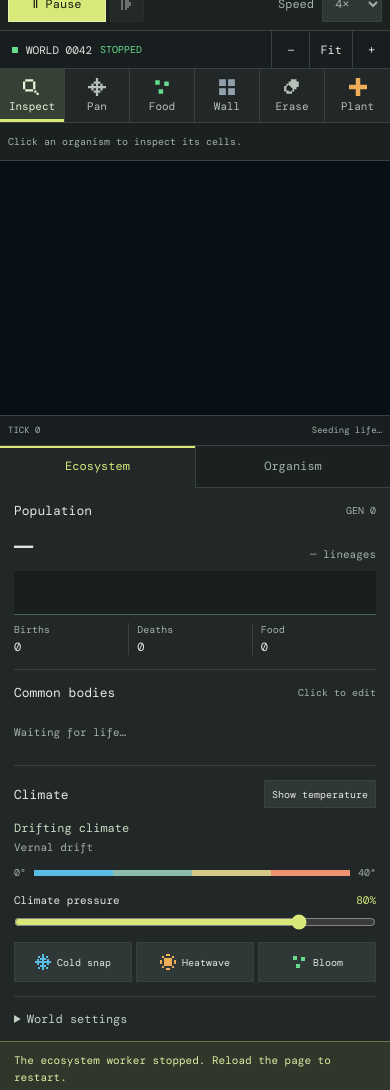
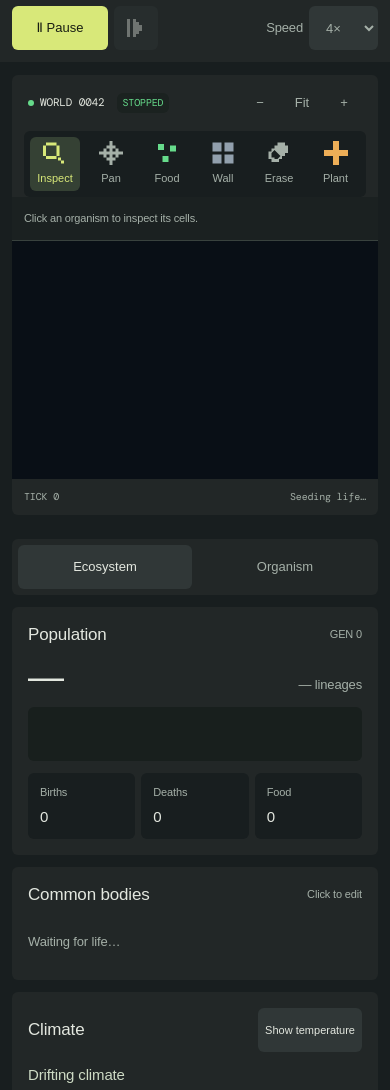
Before and after one commit to JustinasLa/EvoLab, a website built with Vite: page index.html in a window 390 px wide. Shown: the part 62-1152 px from the top of the page. Built offline with nearby package versions, Linux system fonts and the light colour scheme.

Commit message:
Refine dark interface with grouped cards and segmented controls

```diff
--- a/src/style.css
+++ b/src/style.css
@@ -1,7 +1,9 @@
 :root {
-  font-family: 'DM Mono', monospace;
-  font-size: 12px;
+  font-family: Arial, Helvetica, sans-serif;
+  font-size: 15px;
   font-weight: 400;
+  line-height: 1.4;
+  letter-spacing: -0.15px;
   color: #e3e7df;
   background: #090f16;
   color-scheme: dark;
@@ -10,6 +12,10 @@
   --border: #39423e;
   --muted: #a5b0a8;
   --accent: #d8e879;
+  --page: #181e1f;
+  --text: #e3e7df;
+  --radius: 6px;
+  --mono: 'DM Mono', monospace;
 }
 * {
   box-sizing: border-box;
@@ -38,12 +44,12 @@
 input[type='number'] {
   color: inherit;
   background: var(--raised);
-  border: 1px solid var(--border);
-  border-radius: 0;
+  border: 1px solid transparent;
+  border-radius: var(--radius);
 }
 button {
-  min-height: 32px;
-  padding: 5px 10px;
+  min-height: 36px;
+  padding: 6px 12px;
 }
 button:hover,
 select:hover {
@@ -56,6 +62,10 @@
 button:disabled {
   opacity: 0.4;
   cursor: default;
+}
+button:disabled:hover {
+  background: var(--raised);
+  border-color: transparent;
 }
 a {
   color: inherit;
@@ -81,38 +91,39 @@
   flex-shrink: 0;
 }
 button > svg {
-  width: 16px;
-  height: 16px;
+  width: 24px;
+  height: 24px;
 }
 #app {
   display: grid;
-  grid-template-rows: 56px minmax(0, 1fr) 36px;
+  grid-template-rows: 60px minmax(0, 1fr) 36px;
   height: 100dvh;
   min-height: 600px;
+  background: var(--page);
 }
 .topbar {
   display: flex;
   align-items: center;
   gap: 24px;
-  padding: 0 12px;
-  background: #1b2220;
-  border-bottom: 1px solid var(--border);
+  padding: 0 24px 0 12px;
+  background: var(--surface);
+  border-bottom: 1px solid var(--page);
 }
 .brand {
   display: flex;
   align-items: center;
-  gap: 9px;
+  gap: 6px;
   white-space: nowrap;
 }
 .brand strong {
-  font-size: 17px;
-  font-weight: 500;
-  letter-spacing: -1px;
+  font-size: 20px;
+  font-weight: 400;
+  letter-spacing: -0.6px;
 }
 .brand strong span {
   color: var(--accent);
-  font-size: 12px;
-  letter-spacing: 0;
+  font-size: 15px;
+  letter-spacing: -0.15px;
 }
 .brand > svg {
   width: 28px;
@@ -123,13 +134,15 @@
   display: flex;
   align-items: center;
   gap: 6px;
+  font-size: 13px;
 }
 .topbar nav a {
   color: var(--muted);
-  padding: 8px;
+  padding: 6px 12px;
 }
 .topbar nav button {
   background: transparent;
+  color: var(--muted);
 }
 .topbar nav button:hover {
   background: var(--raised);
@@ -137,33 +150,34 @@
 .simulation-controls {
   display: flex;
   align-items: center;
-  gap: 4px;
+  gap: 6px;
+  font-size: 13px;
 }
 .simulation-controls .primary {
-  min-width: 98px;
+  min-width: 96px;
 }
 .simulation-controls #step {
   display: grid;
   place-items: center;
-  width: 34px;
+  width: 36px;
   padding: 6px;
 }
 .simulation-controls label {
   display: flex;
   align-items: center;
-  gap: 8px;
-  margin-left: 10px;
+  gap: 6px;
+  margin-left: 6px;
   color: var(--muted);
 }
 select {
-  min-height: 32px;
-  padding: 3px 8px;
+  min-height: 36px;
+  padding: 6px 12px;
 }
 .primary {
   color: #171c12;
   background: var(--accent);
-  border-color: #e7f3ae;
-  font-weight: 500;
+  border-color: transparent;
+  font-weight: 400;
 }
 .primary:hover {
   color: #171c12;
@@ -183,39 +197,48 @@
 }
 .workspace {
   display: grid;
-  grid-template-columns: minmax(0, 1fr) 336px;
+  grid-template-columns: minmax(0, 1fr) 360px;
+  gap: 12px;
+  padding: 12px 12px 0;
   min-height: 0;
 }
 .world-stage {
   display: grid;
-  grid-template-rows: 38px 54px 34px minmax(0, 1fr) 30px;
+  grid-template-rows: 48px 60px 36px minmax(0, 1fr) 36px;
   min-width: 0;
   min-height: 0;
+  background: var(--surface);
+  border-radius: var(--radius);
+  overflow: hidden;
 }
 .world-heading {
   display: flex;
   align-items: center;
   justify-content: space-between;
   gap: 10px;
-  padding-left: 12px;
-  background: #181e1f;
-  border-bottom: 1px solid var(--border);
+  padding: 0 16px;
 }
 .world-label {
   display: flex;
   align-items: center;
-  gap: 8px;
+  gap: 6px;
   font-size: 11px;
+  font-family: var(--mono);
   white-space: nowrap;
 }
 .live-dot {
   height: 6px;
   width: 6px;
   background: #66db8b;
+  border-radius: 50%;
 }
 #run-state {
   color: #66db8b;
   font-size: 10px;
+  margin-left: 6px;
+  padding: 3px 6px;
+  border-radius: var(--radius);
+  background: #1b2220;
 }
 .paused .live-dot {
   background: var(--accent);
@@ -225,12 +248,14 @@
 }
 .zoom-controls {
   display: flex;
-  height: 100%;
+  gap: 6px;
+  font-size: 13px;
 }
 .zoom-controls button {
-  border-width: 0 0 0 1px;
-  min-width: 38px;
+  min-width: 36px;
+  padding: 6px;
   background: transparent;
+  color: var(--muted);
 }
 .zoom-controls button:hover {
   background: var(--raised);
@@ -238,40 +263,43 @@
 .tool-dock {
   display: grid;
   grid-template-columns: repeat(6, minmax(0, 1fr));
-  border-bottom: 1px solid var(--border);
-  background: var(--surface);
+  gap: 6px;
+  margin: 0 12px;
+  padding: 6px;
+  background: var(--page);
+  border-radius: var(--radius);
 }
 .tool-dock button {
   display: flex;
   align-items: center;
   justify-content: center;
-  gap: 9px;
+  gap: 6px;
   padding: 6px;
-  border-width: 0 1px 0 0;
   position: relative;
-  color: #b7c0b9;
+  font-size: 13px;
+  color: var(--muted);
   background: transparent;
 }
 .tool-dock button:last-child {
   border-right: 0;
 }
 .tool-dock button > svg {
-  width: 18px;
-  height: 18px;
+  width: 24px;
+  height: 24px;
 }
 kbd {
-  font-family: inherit;
+  font-family: var(--mono);
   font-size: 10px;
   color: #a5b0a8;
-  border: 1px solid #526056;
+  border: 1px solid var(--border);
+  border-radius: 4px;
   min-width: 17px;
   padding: 1px 3px;
   text-align: center;
 }
 .tool-dock button[aria-pressed='true'] {
   background: #354134;
-  color: #edf2d9;
-  box-shadow: inset 0 -3px var(--accent);
+  color: var(--accent);
 }
 .tool-dock button:hover {
   background: #343d39;
@@ -292,7 +320,7 @@
 .tool-options {
   display: flex;
   align-items: center;
-  padding: 0 12px;
+  padding: 0 16px;
   gap: 12px;
   background: #1b2121;
   border-bottom: 1px solid var(--border);
@@ -338,12 +366,11 @@
 .world-bottom {
   display: flex;
   align-items: center;
-  gap: 18px;
-  padding: 0 12px;
+  gap: 12px;
+  padding: 0 16px;
   color: var(--muted);
-  background: #181e1f;
-  border-top: 1px solid var(--border);
-  font-size: 10px;
+  font-family: var(--mono);
+  font-size: 11px;
   white-space: nowrap;
 }
 .world-size {
@@ -351,10 +378,9 @@
   color: #89988d;
 }
 .sidebar {
-  background: var(--surface);
-  border-left: 1px solid var(--border);
   display: flex;
   flex-direction: column;
+  gap: 12px;
   min-height: 0;
   min-width: 0;
 }
@@ -362,80 +388,87 @@
   display: grid;
   grid-template-columns: 1fr 1fr;
   flex-shrink: 0;
+  gap: 6px;
+  padding: 6px;
+  border-radius: var(--radius);
+  background: var(--surface);
 }
 .tabs button {
-  height: 38px;
-  border-width: 0 0 1px;
-  background: #1b2121;
+  height: 36px;
+  background: transparent;
   color: var(--muted);
-}
-.tabs button + button {
-  border-left-width: 1px;
+  font-size: 13px;
 }
 .tabs button[aria-selected='true'] {
-  background: var(--surface);
-  color: var(--accent);
-  border-bottom-color: var(--surface);
-  box-shadow: inset 0 2px var(--accent);
+  background: var(--raised);
+  color: var(--text);
 }
 .panel-scroll {
   overflow-y: auto;
   scrollbar-width: thin;
   min-height: 0;
   flex: 1;
+  border-radius: var(--radius);
+  scrollbar-color: var(--border) var(--page);
 }
 .panel {
-  padding: 0 14px;
+  display: flex;
+  flex-direction: column;
+  gap: 12px;
 }
-.panel > section {
-  padding: 14px 0;
-  border-bottom: 1px solid var(--border);
+.panel > section,
+.panel > details {
+  padding: 16px;
+  background: var(--surface);
+  border-radius: var(--radius);
 }
 .section-caption {
   display: flex;
   align-items: center;
   justify-content: space-between;
-  gap: 10px;
+  gap: 12px;
   margin-bottom: 12px;
 }
 h2 {
   margin: 0;
-  font-size: 13px;
-  font-weight: 500;
+  font-size: 17px;
+  font-weight: 400;
+  letter-spacing: -0.17px;
 }
 .section-caption > span {
-  font-size: 10px;
+  font-size: 11px;
   color: var(--muted);
 }
 .section-caption button {
-  font-size: 10px;
-  min-height: 28px;
-  padding: 4px 7px;
+  font-size: 11px;
+  min-height: 32px;
+  padding: 6px;
 }
 .population-number {
   display: flex;
   align-items: baseline;
   justify-content: space-between;
-  gap: 10px;
+  gap: 12px;
 }
 .population-number strong {
   font-weight: 400;
-  font-size: 32px;
+  font-size: 36px;
   line-height: 1;
-  color: #e3e7df;
+  letter-spacing: -1.08px;
+  color: var(--text);
   font-variant-numeric: tabular-nums;
 }
 #species-count {
   color: var(--muted);
-  font-size: 11px;
+  font-size: 13px;
 }
 #chart {
   width: 100%;
-  height: 44px;
+  height: 54px;
   display: block;
-  margin: 8px 0;
+  margin: 12px 0;
   background: #181f1d;
-  border-bottom: 1px solid #4b6658;
+  border-radius: var(--radius);
 }
 dl {
   margin: 0;
@@ -443,30 +476,30 @@
 .vital-stats {
   display: grid;
   grid-template-columns: repeat(3, 1fr);
-  gap: 8px;
+  gap: 6px;
 }
 .vital-stats > div {
   display: flex;
   flex-direction: column;
-  gap: 3px;
-  border-right: 1px solid var(--border);
-}
-.vital-stats > div:last-child {
-  border: 0;
+  gap: 6px;
+  padding: 12px;
+  background: var(--page);
+  border-radius: var(--radius);
+  min-width: 0;
 }
 dt {
   color: var(--muted);
-  font-size: 10px;
+  font-size: 11px;
 }
 dd {
   margin: 0;
-  font-size: 12px;
+  font-size: 15px;
   font-variant-numeric: tabular-nums;
 }
 .lineages {
   display: grid;
   grid-template-columns: repeat(5, minmax(0, 1fr));
-  gap: 4px;
+  gap: 6px;
 }
 .lineage {
   padding: 0;
@@ -474,8 +507,9 @@
   display: flex;
   flex-direction: column;
   align-items: stretch;
-  gap: 4px;
-  background: #1a2020;
+  gap: 6px;
+  background: var(--page);
+  overflow: hidden;
 }
 .lineage > svg {
   width: 100%;
@@ -489,7 +523,7 @@
 }
 .lineage strong {
   display: block;
-  font-size: 10px;
+  font-size: 11px;
   font-weight: 400;
   overflow: hidden;
   text-overflow: ellipsis;
@@ -497,13 +531,13 @@
 .lineage small {
   display: block;
   color: var(--muted);
-  font-size: 10px;
+  font-size: 11px;
 }
 .lineage em {
-  font-size: 12px;
+  font-size: 13px;
   font-style: normal;
   color: #e3e7df;
-  padding-bottom: 5px;
+  padding-bottom: 6px;
 }
 .lineage i {
   display: block;
@@ -522,28 +556,29 @@
 .world-weather {
   display: flex;
   flex-direction: column;
-  gap: 4px;
-  margin: 2px 0 12px;
+  gap: 6px;
+  margin: 0 0 12px;
 }
 .world-weather strong {
   color: #cedbc5;
-  font-size: 12px;
+  font-size: 15px;
   font-weight: 400;
 }
 .world-weather span {
-  font-size: 11px;
+  font-size: 13px;
   color: var(--muted);
 }
 .temperature-key {
   display: flex;
   align-items: center;
-  gap: 8px;
-  font-size: 10px;
+  gap: 6px;
+  font-size: 11px;
   color: var(--muted);
 }
 .temperature-key i {
   height: 6px;
   flex: 1;
+  border-radius: 3px;
   background: linear-gradient(
     90deg,
     #58bce5 0% 25%,
@@ -555,34 +590,36 @@
 .slider-label {
   display: flex;
   justify-content: space-between;
-  gap: 8px;
-  margin-top: 14px;
-  font-size: 11px;
+  gap: 6px;
+  margin-top: 12px;
+  font-size: 13px;
 }
 output {
   color: var(--accent);
+  font-family: var(--mono);
+  font-size: 11px;
 }
 input[type='range'] {
   display: block;
   width: 100%;
   height: 20px;
-  margin: 5px 0 0;
+  margin: 6px 0 0;
   accent-color: var(--accent);
   cursor: pointer;
 }
 .events {
   display: grid;
   grid-template-columns: repeat(3, minmax(0, 1fr));
-  gap: 4px;
-  margin-top: 10px;
+  gap: 6px;
+  margin-top: 12px;
 }
 .events button {
   display: flex;
   flex-direction: column;
   align-items: center;
   gap: 6px;
-  padding: 8px 1px;
-  font-size: 10px;
+  padding: 12px 1px;
+  font-size: 11px;
 }
 .events [data-shock='cold'] svg {
   color: #58bce5;
@@ -593,32 +630,33 @@
 .events [data-shock='bloom'] svg {
   color: #66db8b;
 }
-.world-settings {
-  padding: 14px 0;
-}
 .world-settings summary {
   color: #c3cfc2;
+  font-size: 15px;
 }
 .seed-label {
   display: flex;
   align-items: center;
   justify-content: space-between;
-  gap: 8px;
-  margin: 14px 0 10px;
-  font-size: 11px;
+  gap: 6px;
+  margin: 12px 0;
+  font-size: 13px;
 }
 .seed-label input {
   min-width: 0;
-  width: 150px;
-  padding: 6px;
+  width: 132px;
+  padding: 6px 12px;
+  min-height: 36px;
+  font-family: var(--mono);
+  font-size: 13px;
 }
 #notice {
-  padding: 10px 14px;
+  padding: 12px 16px;
   margin: 0;
-  border-top: 1px solid #6c754a;
+  border-radius: var(--radius);
   color: #e0eaa5;
   background: #303629;
-  font-size: 11px;
+  font-size: 13px;
   line-height: 1.5;
   flex-shrink: 0;
 }
@@ -626,7 +664,7 @@
   display: none;
 }
 .muted {
-  font-size: 11px;
+  font-size: 13px;
   color: var(--muted);
   line-height: 1.5;
 }
@@ -642,12 +680,8 @@
   opacity: 0.6;
 }
 
-.specimen-section {
-  padding: 14px 0;
-  border-bottom: 1px solid var(--border);
-}
 .specimen-section > summary {
-  font-size: 13px;
+  font-size: 15px;
 }
 .specimen-section[open] > summary {
   margin-bottom: 12px;
@@ -665,41 +699,42 @@
 }
 .specimen-preview strong {
   display: block;
-  font-size: 12px;
-  margin-bottom: 8px;
+  font-size: 15px;
+  font-weight: 400;
+  margin-bottom: 6px;
 }
 .specimen-preview span {
   display: block;
   color: var(--muted);
-  font-size: 10px;
+  font-size: 11px;
   line-height: 1.8;
 }
 .specimen-facts {
   display: grid;
   grid-template-columns: 1fr 1fr;
-  gap: 10px 12px;
+  gap: 12px;
 }
 .specimen-facts > div {
   display: flex;
   flex-direction: column;
-  gap: 4px;
+  gap: 6px;
 }
 .ancestry {
   color: var(--muted);
-  font-size: 10px;
+  font-size: 11px;
   overflow-wrap: anywhere;
 }
 .cell-palette {
   display: grid;
   grid-template-columns: repeat(3, 1fr);
-  gap: 4px;
+  gap: 6px;
 }
 .cell-palette button {
   display: flex;
   align-items: center;
   gap: 6px;
-  padding: 7px 6px;
-  font-size: 11px;
+  padding: 6px;
+  font-size: 13px;
 }
 .cell-palette button[aria-pressed='true'] {
   border-color: var(--accent);
@@ -715,15 +750,16 @@
 }
 #cell-description {
   min-height: 32px;
-  margin: 8px 0;
+  margin: 12px 0;
 }
 .editor {
   display: grid;
   grid-template-columns: repeat(9, 1fr);
   gap: 1px;
-  padding: 5px;
+  padding: 6px;
   background: #090f16;
   border: 1px solid #4b5951;
+  border-radius: var(--radius);
 }
 .editor button {
   aspect-ratio: 1;
@@ -731,6 +767,7 @@
   min-height: 0;
   min-width: 0;
   border: 1px solid #29332e;
+  border-radius: 0;
 }
 .editor button[data-x='0'],
 .editor button[data-y='0'] {
@@ -740,58 +777,58 @@
   border-color: var(--accent);
 }
 .designer-section .primary {
-  margin-top: 10px;
+  margin-top: 12px;
 }
 footer {
   display: flex;
   align-items: center;
   justify-content: space-between;
-  gap: 15px;
+  gap: 12px;
   padding: 0 12px;
-  background: #181e1f;
-  border-top: 1px solid var(--border);
+  background: var(--page);
 }
 .cell-legend {
   display: flex;
   align-items: center;
-  gap: 14px;
+  gap: 12px;
 }
 .cell-legend span {
   display: flex;
   align-items: center;
   gap: 6px;
-  font-size: 10px;
+  font-size: 11px;
   color: #b3bfb4;
 }
 .footer-note {
   color: #89988d;
-  font-size: 10px;
+  font-size: 11px;
 }
 dialog {
   width: min(520px, calc(100% - 32px));
   max-height: calc(100dvh - 32px);
   overflow: auto;
   padding: 24px;
-  border: 1px solid #8c9b81;
-  border-radius: 0;
+  border: 1px solid var(--border);
+  border-radius: var(--radius);
   color: #d4dfd3;
   background: var(--surface);
-  font-size: 12px;
+  font-size: 15px;
   line-height: 1.8;
 }
 dialog::backdrop {
   background: #000a;
 }
 dialog h1 {
-  margin: 0 0 16px;
-  font-size: 20px;
-  font-weight: 500;
+  margin: 0 0 24px;
+  font-size: 24px;
+  font-weight: 400;
+  letter-spacing: -0.72px;
 }
 dialog ul {
   padding-left: 18px;
 }
 dialog li {
-  margin: 10px 0;
+  margin: 12px 0;
 }
 dialog a {
   text-decoration: underline;
@@ -804,7 +841,8 @@
 }
 @media (max-width: 1120px) {
   .topbar {
-    gap: 15px;
+    gap: 12px;
+    padding-right: 12px;
   }
   .brand strong span,
   .simulation-controls label > span,
@@ -817,7 +855,7 @@
     gap: 4px;
   }
   .workspace {
-    grid-template-columns: minmax(0, 1fr) 320px;
+    grid-template-columns: minmax(0, 1fr) 336px;
   }
   .tool-dock button {
     gap: 6px;
@@ -826,7 +864,8 @@
 @media (min-width: 761px) and (max-width: 1000px) {
   .tool-dock button {
     flex-direction: column;
-    gap: 3px;
+    gap: 6px;
+    padding: 6px 2px;
     font-size: 11px;
   }
 }
@@ -838,14 +877,14 @@
   }
   .topbar {
     flex-wrap: wrap;
-    gap: 8px;
-    padding: 8px;
+    gap: 12px;
+    padding: 12px;
   }
   .brand {
     margin-right: auto;
   }
   .brand strong {
-    font-size: 16px;
+    font-size: 20px;
   }
   .brand > svg {
     width: 24px;
@@ -853,11 +892,12 @@
   }
   .topbar nav {
     margin: 0;
-    gap: 4px;
+    gap: 6px;
   }
   .topbar nav button {
-    font-size: 10px;
-    padding: 5px 7px;
+    font-size: 13px;
+    min-height: 44px;
+    padding: 6px;
   }
   .topbar nav a {
     display: none;
@@ -868,7 +908,10 @@
   }
   .simulation-controls button,
   .simulation-controls select {
-    min-height: 36px;
+    min-height: 44px;
+  }
+  .simulation-controls #step {
+    width: 44px;
   }
   .simulation-controls label {
     margin-left: auto;
@@ -879,47 +922,52 @@
   .workspace {
     display: flex;
     flex-direction: column;
+    gap: 24px;
   }
   .world-stage {
     height: auto;
-    grid-template-rows: 38px 54px 38px auto 30px;
+    grid-template-rows: 56px 66px 44px auto 36px;
   }
   .habitat {
     aspect-ratio: 240 / 156;
   }
   .tool-dock button {
     flex-direction: column;
-    gap: 3px;
+    gap: 6px;
+    padding: 6px 2px;
     font-size: 11px;
   }
   .tool-dock button > svg {
-    width: 18px;
-    height: 18px;
+    width: 24px;
+    height: 24px;
+  }
+  .zoom-controls button {
+    min-height: 44px;
   }
   .tool-options {
-    padding: 0 8px;
+    padding: 0 12px;
   }
   #tool-hint {
+    font-size: 11px;
+  }
+  #brush-control {
+    gap: 6px;
+    font-size: 13px;
+  }
+  #brush-control input {
+    width: 100px;
+  }
+  .world-bottom {
+    padding: 0 12px;
+    justify-content: space-between;
+    gap: 6px;
     font-size: 10px;
   }
-  .world-bottom {
-    padding: 0 8px;
-    justify-content: space-between;
-    gap: 6px;
-    font-size: 9px;
-  }
-  .sidebar {
-    border-left: 0;
-    border-top: 1px solid var(--border);
-  }
   .tabs button {
-    height: 42px;
+    height: 44px;
   }
   .panel-scroll {
     overflow: visible;
-  }
-  .panel {
-    padding: 0 14px;
   }
   .lineage > svg {
     height: 60px;
@@ -927,7 +975,23 @@
   .events button {
     flex-direction: row;
     justify-content: center;
-    min-height: 40px;
+    min-height: 44px;
+    padding: 6px;
+  }
+  .events button > svg {
+    width: 16px;
+    height: 16px;
+  }
+  .panel button,
+  .panel summary,
+  .seed-label input {
+    min-height: 44px;
+  }
+  .panel summary {
+    align-content: center;
+  }
+  .editor button {
+    min-height: 0;
   }
   .editor {
     max-width: 340px;
@@ -938,9 +1002,9 @@
   }
   .cell-legend {
     flex-wrap: wrap;
-    gap: 12px;
+    gap: 6px 12px;
   }
   .cell-legend span {
-    font-size: 10px;
+    font-size: 11px;
   }
 }
```
Also changed, not shown: docs/architecture.md (+10 -2 lines), docs/credits.md (+6 -0 lines), test/browser/lab.spec.ts (+43 -1 lines).
